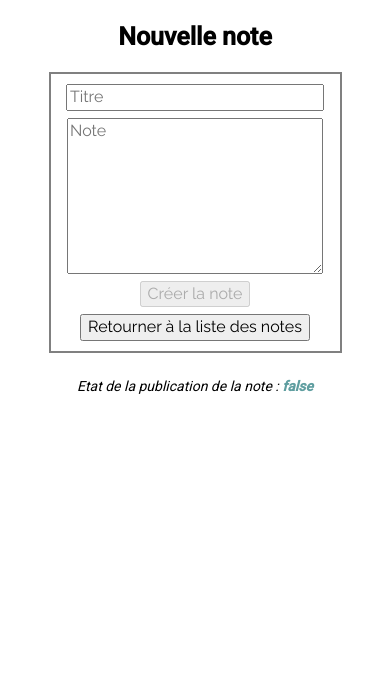
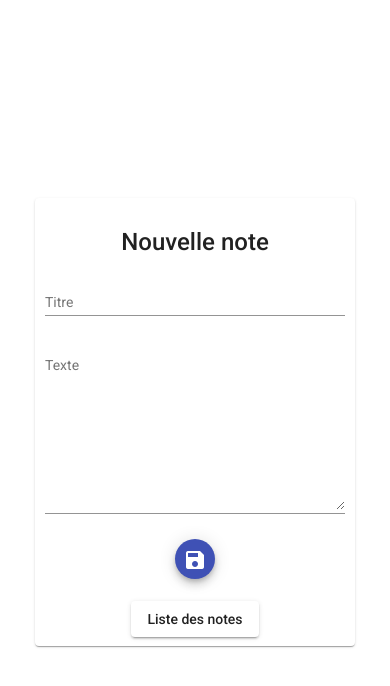
Before and after one commit to YannBirba/NotesApp, an Angular app: page /add-note in a window 390 px wide. Shown: the top 686 px of the page. Built offline with nearby package versions, Linux system fonts and the light colour scheme.

Commit message:
Material design update

```diff
--- /dev/null
+++ b/src/app/Pipes/truncate.pipe.ts
@@ -0,0 +1,18 @@
+import { Pipe, PipeTransform } from '@angular/core';
+
+@Pipe({
+  name: 'truncate'
+})
+export class TruncatePipe implements PipeTransform {
+
+  transform(text?: string, length: number = 150, suffix: string = '...'): string | undefined {
+    if (text) {
+      if (text.length > length) {
+        let truncated: string = text.substring(0, length).trim() + suffix;
+        return truncated;
+      }
+    }
+    return text;
+  }
+
+}
--- a/src/app/add-note/add-note.component.html
+++ b/src/app/add-note/add-note.component.html
@@ -1,30 +1,20 @@
-<div>
-    <div *ngIf="!submitted">
-      <h4>Nouvelle note</h4>
+<div class="ctn">
+  <mat-card class="note--card">
+  <div style="width: 100%;">
+    <div style="width: 100%;">
+      <mat-card-title class="title">Nouvelle note</mat-card-title>
       <form (ngSubmit)="onSubmit(newNoteForm)" #newNoteForm="ngForm">
-          <input
-            type="text"
-            id="title"
-            [(ngModel)]="currentNote.title"
-            name="title"
-            required
-            placeholder="Titre"
-          />
-          <textarea
-            type="text"
-            id="content"
-            [(ngModel)]="currentNote.content"
-            name="content"
-            required
-            placeholder="Note"
-          ></textarea>
-        <button [disabled] = "newNoteForm.invalid" type="submit">Créer la note</button>
-        <button routerLink="/notes">Retourner à la liste des notes</button>
+        <mat-form-field class="title--input">
+          <input placeholder="Titre" matInput id="title" [(ngModel)]="currentNote.title" name="title">
+        </mat-form-field>
+        <mat-form-field class="content--input">
+          <textarea placeholder="Texte" matInput type="text" id="content" [(ngModel)]="currentNote.content" name="content"></textarea>
+        </mat-form-field>
+        <div class="buttons">
+          <button mat-mini-fab color="primary" [disabled] = "newNoteForm.invalid" type="submit"><mat-icon>save</mat-icon></button></div>
+        <button mat-raised-button routerLink="/notes">Liste des notes</button>
       </form>
-
-    </div>
-    <div *ngIf="submitted">
-        <button class="btn btn-success" (click)="newNote()">Créer une autre note</button>
     </div>
   </div>
-<p>Etat de la publication de la note : <strong>{{ submitted }}</strong></p>
+  </mat-card>
+  </div>
--- a/src/app/add-note/add-note.component.scss
+++ b/src/app/add-note/add-note.component.scss
@@ -1,21 +1,29 @@
-h4 {
+.note--card{
+  min-width: 35%;
+  display: flex;
+  justify-content: center;
+  align-items: center;
+  flex-direction: column;
+  margin: auto;
+  padding: 2.5%;
+  .title{
     text-align: center;
-    font-weight: 700;
     margin: 25px 0;
-    font-size: 25px;
   }
-
   form {
-    outline: 2px solid grey;
-    max-width: 250px;
     margin: auto;
-    padding: 2.5% 5%;
     display: flex;
     justify-content: center;
     align-items: center;
     flex-direction: column;
     gap: 7px;
-
+    width: 100%;
+    .title--input,.content--input{
+      width: 100%;
+    }
+    .title--input input{
+      border: none;
+    }
     textarea {
       min-height: 150px;
       font-family: 'Raleway',sans-serif;
@@ -25,18 +33,28 @@ h4 {
     input {
       width: 100%;
     }
-
-    label {
-      color: cadetblue;
-      font-weight: 700;
+    .buttons{
+      display: flex;
+      justify-content: center;
+      align-items: center;
+      gap: 15px;
+      margin-bottom: 15px;
     }
   }
-p{
-    text-align: center;
-    margin-top: 25px;
-    font-style: italic;
-    strong{
-        font-weight: 700;
-        color: cadetblue;
+}
+.ctn{
+  height: 100vh;
+  width: 100vw;
+  display: flex;
+  justify-content: center;
+  align-items: center;
+  flex-direction: column;
+}
+@media screen and (max-width:850px) {
+  .note--card{
+    min-width: 300px;
+    .title--input,.content--input{
+      width: 90%;
     }
+  }
 }
--- a/src/app/add-note/add-note.component.ts
+++ b/src/app/add-note/add-note.component.ts
@@ -2,6 +2,8 @@ import { Component, OnInit } from '@angular/core';
 import { Note } from '../models/note';
 import { NotesService } from '../Services/notes.service';
 import { FormControl, NgForm } from '@angular/forms';
+import { MatSnackBar } from '@angular/material/snack-bar';
+import { Router } from '@angular/router';
 
 @Component({
   selector: 'app-add-note',
@@ -14,35 +16,42 @@ export class AddNoteComponent {
     title : '',
     content: '',
   };
-  submitted : boolean = false;
   message: string = '';
   public isFormValid: boolean = false;
 
-   constructor(private notesService: NotesService) { }
+   constructor(private notesService: NotesService,  private notif: MatSnackBar, private router : Router) { }
 
    onSubmit(form: NgForm) {
     const data = {
       title: this.currentNote.title,
       content: this.currentNote.content
+
     };
-
     this.notesService.create(data)
       .subscribe(
         response => {
           console.log(response);
-          this.submitted = true;
+          this.openNotif(
+            "La note a bien été créée",
+            'Ok',
+            5000
+          );
+          this.router.navigate(['/notes'])
         },
         error => {
           console.log(error);
+          this.openNotif(
+            "Erreur lors de la création de la note",
+            'Ok',
+            5000
+          );
         });
-  }
-
-newNote(): void {
-    this.submitted = false;
-    this.currentNote = {
-      id : '',
-      title: '',
-      content: '',
-    };
+   }
+   openNotif(message: string, action: string, durationTime: number) {
+    this.notif.open(message, action, {
+      duration: durationTime,
+      verticalPosition: 'bottom',
+      horizontalPosition: 'center',
+    });
   }
 }
--- a/src/app/app.module.ts
+++ b/src/app/app.module.ts
@@ -14,6 +14,7 @@ import { ReactiveFormsModule } from '@angular/forms';
 import { BrowserAnimationsModule } from '@angular/platform-browser/animations';
 import { AngularMaterialModule } from './angular-material.module';
 import { ConfirmDialogComponent } from './confirm-dialog/confirm-dialog.component';
+import { TruncatePipe } from './Pipes/truncate.pipe';
 
 
 @NgModule({
@@ -25,6 +26,7 @@ import { ConfirmDialogComponent } from './confirm-dialog/confirm-dialog.componen
     NotFoundComponent,
     AddNoteComponent,
     ConfirmDialogComponent,
+    TruncatePipe,
   ],
   imports: [
     BrowserModule,
--- a/src/app/note/note.component.html
+++ b/src/app/note/note.component.html
@@ -1,18 +1,29 @@
-<div>
-  <div *ngIf="currentNote.title">
-    <h4>Note {{currentNote.id}}</h4>
+<div class="ctn">
+<mat-card class="note--card">
+<div style="width: 100%;">
+  <div style="width: 100%;" *ngIf="currentNote.id">
+    <mat-card-title class="title">Note {{currentNote.id}}</mat-card-title>
     <form>
-      <input type="text" id="title" [(ngModel)]="currentNote.title" name="title"/>
-      <textarea type="text" id="content" [(ngModel)]="currentNote.content" name="content"></textarea>
-      <div>
-        <button (click)="deleteNote()">Supprimer</button>
-        <button type="submit" (click)="updateNote()">Enregister</button></div>
-      <button routerLink="/notes">Retourner à la liste des notes</button>
+      <mat-form-field class="title--input">
+        <input placeholder="Titre" matInput id="title" [(ngModel)]="currentNote.title" name="title">
+      </mat-form-field>
+      <mat-form-field class="content--input">
+        <textarea placeholder="Texte" matInput type="text" id="content" [(ngModel)]="currentNote.content" name="content"></textarea>
+      </mat-form-field>
+      <div class="buttons">
+        <button mat-mini-fab color="warn" (click)="deleteNote()"><mat-icon>delete</mat-icon></button>
+        <button mat-mini-fab color="primary" type="submit" (click)="updateNote()"><mat-icon>save</mat-icon></button></div>
+      <button mat-raised-button routerLink="/notes">Liste des notes</button>
     </form>
 
   </div>
-  <div *ngIf="!currentNote.title ">
-    <p>Cette note est inaccessible ...</p>
+  <div *ngIf="!currentNote.id ">
+    <mat-progress-spinner
+    class="example-margin"
+    color="primary"
+    mode="indeterminate">
+</mat-progress-spinner>
   </div>
 </div>
-<p><strong>{{ message }}</strong></p>
+</mat-card>
+</div>
--- a/src/app/note/note.component.scss
+++ b/src/app/note/note.component.scss
@@ -1,21 +1,29 @@
-h4 {
+.note--card{
+  min-width: 35%;
+  display: flex;
+  justify-content: center;
+  align-items: center;
+  flex-direction: column;
+  margin: auto;
+  padding: 2.5%;
+  .title{
     text-align: center;
-  font-weight: 700;
     margin: 25px 0;
-  font-size: 25px;
   }
-
   form {
-  outline: 2px solid grey;
-  max-width: 250px;
     margin: auto;
-  padding: 2.5% 5%;
     display: flex;
     justify-content: center;
     align-items: center;
     flex-direction: column;
     gap: 7px;
-
+    width: 100%;
+    .title--input,.content--input{
+      width: 100%;
+    }
+    .title--input input{
+      border: none;
+    }
     textarea {
       min-height: 150px;
       font-family: 'Raleway',sans-serif;
@@ -25,9 +33,28 @@ form {
     input {
       width: 100%;
     }
-
-  label {
-    color: cadetblue;
-    font-weight: 700;
+    .buttons{
+      display: flex;
+      justify-content: center;
+      align-items: center;
+      gap: 15px;
+      margin-bottom: 15px;
     }
   }
+}
+.ctn{
+  height: 100vh;
+  width: 100vw;
+  display: flex;
+  justify-content: center;
+  align-items: center;
+  flex-direction: column;
+}
+@media screen and (max-width:850px) {
+  .note--card{
+    min-width: 300px;
+    .title--input,.content--input{
+      width: 90%;
+    }
+  }
+}
--- a/src/app/notes-list/notes-list.component.html
+++ b/src/app/notes-list/notes-list.component.html
@@ -23,11 +23,11 @@
   </form>
 </div>
 
-<div class="notes">
+<div *ngIf="notes.length > 0" class="notes">
   <mat-card class="note" *ngFor="let note of notes" style="cursor: default;" id="note-id-{{note.id}}">
     <mat-card-title routerLink="/note/{{note.id}}" class="title">{{note.title}}</mat-card-title>
     <mat-card-content class="content">
-      <p>{{ note.content }}</p>
+      <p>{{ note.content | truncate }}</p>
     </mat-card-content>
     <mat-card-actions class="buttons">
       <button mat-mini-fab color="primary" routerLink="/note/{{note.id}}"><mat-icon>edit</mat-icon></button>
@@ -42,3 +42,10 @@
 <button class="add--button" mat-fab color="primary" routerLink="/add-note">
   <mat-icon>add</mat-icon>
 </button>
+<div class="waitingSpinner" *ngIf="notes.length === 0">
+    <mat-progress-spinner
+    class="example-margin"
+    color="primary"
+    mode="indeterminate">
+</mat-progress-spinner>
+</div>
--- a/src/app/notes-list/notes-list.component.scss
+++ b/src/app/notes-list/notes-list.component.scss
@@ -21,11 +21,15 @@ h1 {
     justify-content: space-evenly;
     flex: 0 0 250px;
     &>.content{
-      min-height: 150px;
+      min-height: 100px;
     }
     &>.title{
       min-height: 60px;
       cursor: pointer;
+      line-height: 1.3em;
+      font-size: 22px;
+      display: flex;
+      align-items: center;
     }
     &>.buttons{
       display: flex;
@@ -37,21 +41,11 @@ h1 {
       position: absolute;
       inset: 0;
     }
-    &:hover{
+    &:hover,&:active{
+      box-shadow: 3px 3px 5px 1px rgba(0,0,0,0.25);
       &>.buttons{
         opacity: 1;
         transition: 0.5s ease;
-      }
-    }
-
-    h3 {
-      font-size: 18px;
-      font-weight: 700;
-      margin-bottom: 10px;
-      min-height: 45px;
-
-      &:hover {
-        color: cadetblue;
       }
     }
   }
@@ -81,3 +75,9 @@ h1 {
 .full-width{
   width: 350px;
 }
+.waitingSpinner{
+  display: flex;
+  flex-direction: column;
+  justify-content: center;
+  align-items: center;
+}
--- a/src/app/notes-list/notes-list.component.ts
+++ b/src/app/notes-list/notes-list.component.ts
@@ -5,6 +5,7 @@ import { FormControl } from '@angular/forms';
 import { Router } from '@angular/router';
 import { MatDialog, MatDialogConfig } from '@angular/material/dialog';
 import { ConfirmDialogComponent } from '../confirm-dialog/confirm-dialog.component';
+import { TruncatePipe } from '../Pipes/truncate.pipe';
 
 @Component({
   selector: 'app-notes-list',
@@ -62,6 +63,5 @@ export class NotesListComponent implements OnInit {
       Note: currentNote
     }
     const modalDialog = this.matDialog.open(ConfirmDialogComponent, dialogConfig);
-
   }
 }
```
Also changed, not shown: src/app/Services/modal-actions.service.ts (+15 -5 lines), src/app/note/note.component.ts (+40 -16 lines), 1 other file (tests, documents, lock files or other folders). Lines whose indentation alone changed are shown as unchanged.
